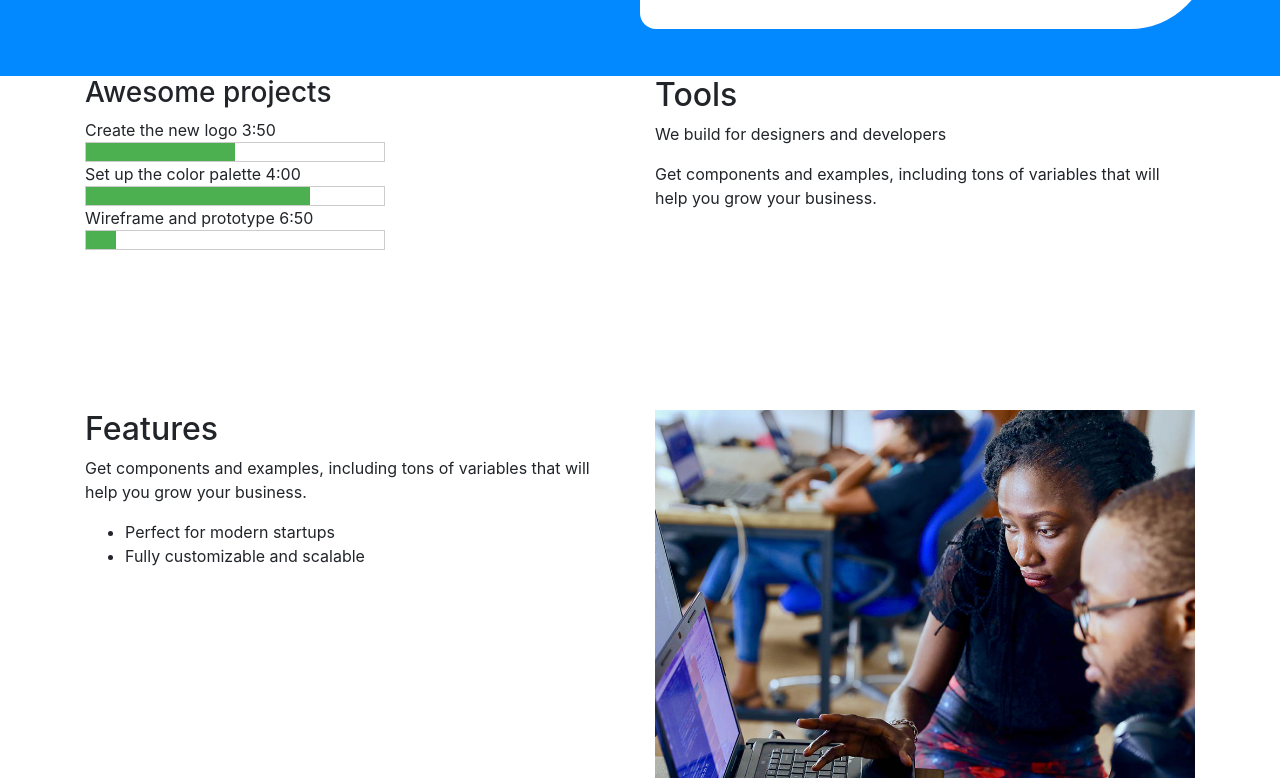
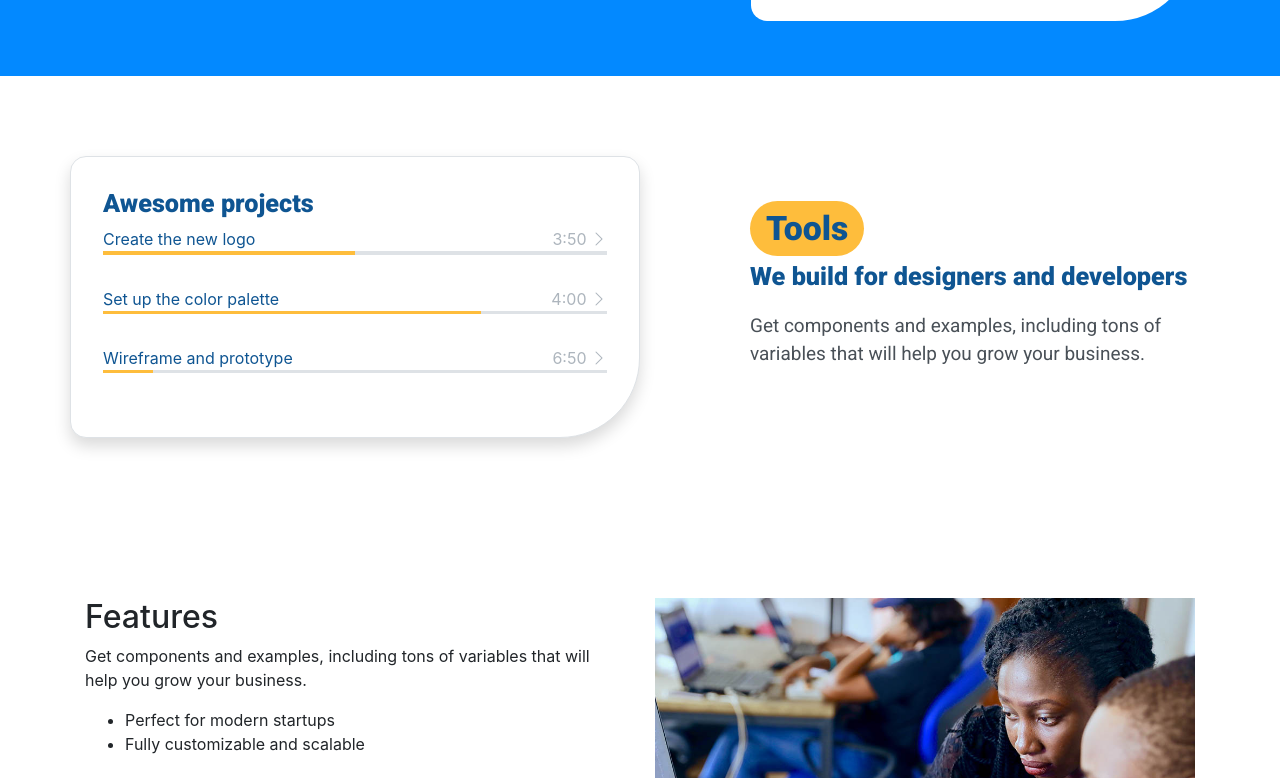
Before and after one commit to rodrigoaiz/odoo-design-exercise, a website built with Vite: page src/index.html in a window 1280 px wide. Shown: the part 837-1615 px from the top of the page. Built offline with nearby package versions, Linux system fonts and the light colour scheme.

Commit message:
avance en tools

```diff
--- a/src/index.html
+++ b/src/index.html
@@ -34,7 +34,7 @@
   </header>
   <main>
     <section class="hero">
-      <div class="container m-0 p-0 hero__wrapper">
+      <div class="container hero__wrapper">
         <aside class="hero__aside">
           <h1 class="hero__aside__h1">Development done right</h1>
           <p class="hero__aside__p">Build a beautiful, modern website with flexible components built from scratch.</p>
@@ -96,26 +96,26 @@
     </section>
     <section class="tools">
       <div class="container">
-        <div class="row">
-          <article class="tools__card col-6">
+        <div class="row align-items-center justify-content-between">
+          <article class="tools__card col-lg-6 shadow">
             <h3 class="tools__card__h3">Awesome projects</h3>
             <div class="tools__card__video">
-              Create the new logo
-              3:50
+              <span>Create the new logo</span>
+              <span class="tools__card__hour">3:50 <i class="bi bi-chevron-right"></i></span>
               <div class="progress-container" data-percentage="50">
                 <div class="progress-bar"></div>
               </div>
             </div>
             <div class="tools__card__video">
-              Set up the color palette
-              4:00
+              <span>Set up the color palette</span>
+              <span class="tools__card__hour">4:00 <i class="bi bi-chevron-right"></i></span>
               <div class="progress-container" data-percentage="75">
                 <div class="progress-bar"></div>
               </div>
             </div>
             <div class="tools__card__video">
-              Wireframe and prototype
-              6:50
+              <span>Wireframe and prototype</span>
+              <span class="tools__card__hour">6:50 <i class="bi bi-chevron-right"></i></span>
               <div class="progress-container" data-percentage="10">
                 <div class="progress-bar"></div>
               </div>
@@ -125,8 +125,8 @@
               <button>Play video</button>
             </div>
           </article>
-          <article class="tools__info col-6">
-            <h2 class="tools__h2">Tools</h2>
+          <article class="tools__info col-lg-5">
+            <h2 class="tools__info__h2"><span>Tools</span></h2>
             <p class="tools__info__lead">We build for designers and developers</p>
             <p class="tools__info__p">Get components and examples, including tons of variables that will help you grow your business.</p>
           </article>
--- a/src/scss/_colors.scss
+++ b/src/scss/_colors.scss
@@ -1,5 +1,6 @@
 
 $blue: #0389ff;
+$darkblue: #0f5592;
 $indigo: #171348;
 $yellow: #febd3c;
 $green: #5bc9a7;
--- a/src/scss/styles.scss
+++ b/src/scss/styles.scss
@@ -100,15 +100,13 @@ $tipo__textos: 'Roboto', sans-serif;
   width: 100%;
   color:$white;
   &__wrapper{
-  @include flex(flex, row, wrap, space-around, center);
-    & > *{
-      width:50%;
-       @include media(992px){
-        width: 100%;
-       }
-    }
+  @include flex(flex, row, wrap, space-between, center);
   }
   &__aside{
+    width: 50%;
+    @include media(992px){
+      width: 100%;
+    }
     @include flex(flex, row, wrap, start    , center);
     &__h1{
       @include titulo(3rem, $white);
@@ -150,6 +148,10 @@ $tipo__textos: 'Roboto', sans-serif;
     }
   }
   &__article{
+    width: 40%;
+    @include media(992px){
+      width: 100%;
+    }
     transition: var(--transition-base);
     background-color: $white;
     color: $black;
@@ -235,23 +237,68 @@ $tipo__textos: 'Roboto', sans-serif;
     }
   }
 }
+/* ---------------------------------------------------------------------------- */
+/*Tools section*/
+/* ---------------------------------------------------------------------------- */
+.tools{
+  color: $darkblue;
+  margin-top: 5rem;
+  @include flex(flex, row, wrap, space-between, center);
+  &__card{
+    transition: var(--transition-base);
+    background-color: $white;
+    padding: 2rem;
+    border: 1px solid $gray-300;
+    border-radius:1rem 1rem 5rem 1rem;
+    &__h3{
+      @include titulo(var(--size-lg), $darkblue);
+    }
+    &__video{
+      width: 100%;
+      margin:0  0 2rem 0;
+      @include flex(flex, row, wrap, space-between, center);
+    }
+    &__hour{
+      color: $gray-500;
+    }
+  }
+  &__info{
+    &__h2{
+      @include titulo(var(--size-xl), $darkblue);
+      span{
+        border-radius: 2rem;
+        padding:0.5rem 1rem;
+        background-color: $yellow;
+      }
+    }
+    &__lead{
+      @include parrafo($tipo__textos, var(--size-lg), 800, $darkblue);
+    }
+    &__p{
+      @include parrafo($tipo__textos, var(--size-base), 400, $gray-700);
+    }
+  }
+
+}
 
 
-
+/* ---------------------------------------------------------------------------- */
+/*Footer section*/
+/* ---------------------------------------------------------------------------- */
 .footer{
   background-color: $indigo;
 }
 
 .progress-container {
-  width: 300px;
-  height: 20px;
-  border: 1px solid #ccc;
+  width: 100%;
+  height: 0.2rem;
   position: relative;
+  background-color: $gray-300;
 }
 
 .progress-bar {
   height: 100%;
-  background-color: #4CAF50;
+  background-color:$yellow;
   width: 0;
   position: absolute;
 }
```
